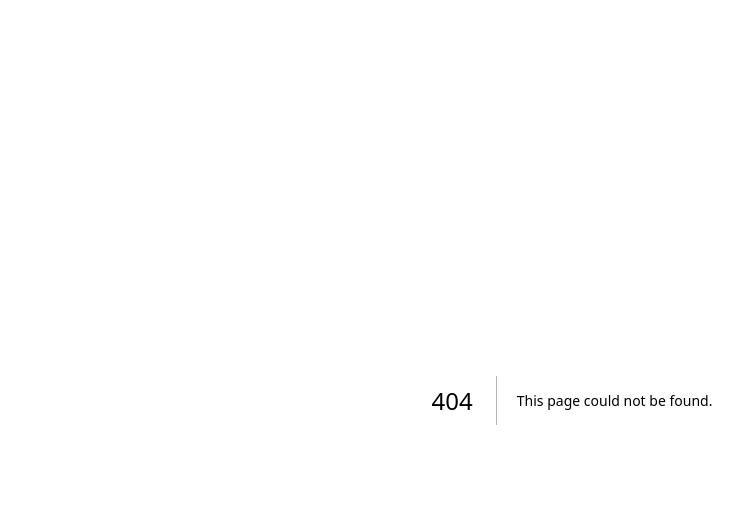
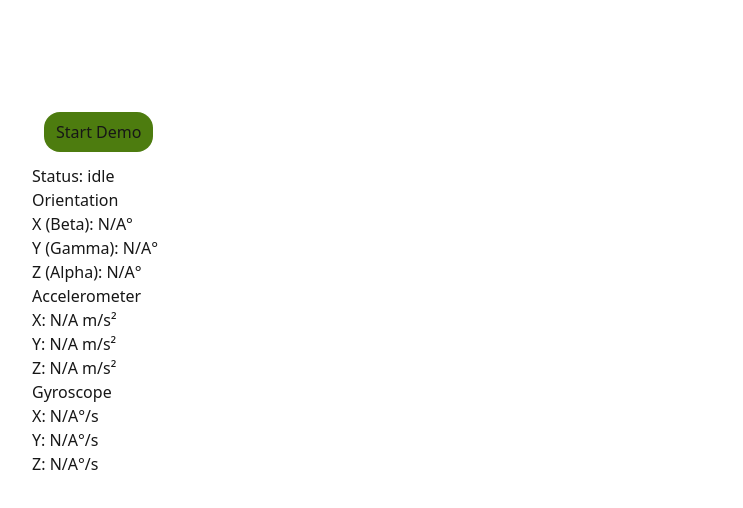
Before and after one commit to 00AbHi00/nextjsGames, a Next.js app: page /sensor in a window 1280 px wide. Before the commit this address had no page. Shown: the top 508 px of the page, without its empty margins (68-811 px from the left). Built offline with nearby package versions, Linux system fonts and the light colour scheme.

Commit message:
Sensor page

```diff
--- /dev/null
+++ b/src/app/(games)/sensor/page.tsx
@@ -0,0 +1,137 @@
+// Sensor data doesn't work with http so need to use
+// localtunnel and need to keep public ip as password in the device accessing it
+
+// PS C:\nextjs\abhishek_website> npx localtunnel --port 3000 --subdomain abhishek
+
+"use client";
+
+import { useState } from "react";
+
+type SensorData = {
+  alpha: number | null;
+  beta: number | null;
+  gamma: number | null;
+  x: number | null;
+  y: number | null;
+  z: number | null;
+  rotationRateX: number | null;
+  rotationRateY: number | null;
+  rotationRateZ: number | null;
+};
+
+export default function SensorDemo() {
+  const [data, setData] = useState<SensorData>({
+    alpha: null,
+    beta: null,
+    gamma: null,
+    x: null,
+    y: null,
+    z: null,
+    rotationRateX: null,
+    rotationRateY: null,
+    rotationRateZ: null,
+  });
+  const [status, setStatus] = useState<string>("idle");
+
+  const handleStart = async () => {
+    setStatus("requesting-permission");
+    try {
+      const dmReq = (DeviceMotionEvent as any)?.requestPermission;
+      const doReq = (DeviceOrientationEvent as any)?.requestPermission;
+
+      if (typeof dmReq === "function" || typeof doReq === "function") {
+        if (typeof dmReq === "function") {
+          const r = await dmReq();
+          if (r !== "granted")
+            throw new Error("DeviceMotion permission denied");
+        }
+        if (typeof doReq === "function") {
+          const r = await doReq();
+          if (r !== "granted")
+            throw new Error("DeviceOrientation permission denied");
+        }
+      }
+      setStatus("permission-granted");
+    } catch (err) {
+      console.error("Permission request failed", err);
+      setStatus("permission-denied");
+      return;
+    }
+
+    setStatus("listening");
+
+    const handleMotion = (e: DeviceMotionEvent) => {
+      setData((prevData) => ({
+        ...prevData,
+        x: e.acceleration?.x ?? null,
+        y: e.acceleration?.y ?? null,
+        z: e.acceleration?.z ?? null,
+        rotationRateX: e.rotationRate?.alpha ?? null,
+        rotationRateY: e.rotationRate?.beta ?? null,
+        rotationRateZ: e.rotationRate?.gamma ?? null,
+      }));
+    };
+
+    const handleOrientation = (e: DeviceOrientationEvent) => {
+      setData((prevData) => ({
+        ...prevData,
+        alpha: e.alpha ?? null,
+        beta: e.beta ?? null,
+        gamma: e.gamma ?? null,
+      }));
+    };
+
+    window.addEventListener("devicemotion", handleMotion);
+    window.addEventListener("deviceorientation", handleOrientation);
+
+    return () => {
+      window.removeEventListener("devicemotion", handleMotion);
+      window.removeEventListener("deviceorientation", handleOrientation);
+    };
+  };
+
+  return (
+    <div style={{ padding: 100, fontFamily: "system-ui, sans-serif" }}>
+      <button
+        className="bg-lime-700 m-3 p-3 rounded-2xl "
+        onClick={handleStart}
+        style={{ padding: "8px 12px", cursor: "pointer" }}
+      >
+        Start Demo
+      </button>
+      <div>Status: {status}</div>
+      <div>
+        <h4>Orientation</h4>
+        <p>X (Beta): {data.beta !== null ? data.beta.toFixed(2) : "N/A"}°</p>
+        <p>Y (Gamma): {data.gamma !== null ? data.gamma.toFixed(2) : "N/A"}°</p>
+        <p>Z (Alpha): {data.alpha !== null ? data.alpha.toFixed(2) : "N/A"}°</p>
+      </div>
+
+      <div>
+        <h4>Accelerometer</h4>
+        <p>X: {data.x !== null ? data.x.toFixed(2) : "N/A"} m/s²</p>
+        <p>Y: {data.y !== null ? data.y.toFixed(2) : "N/A"} m/s²</p>
+        <p>Z: {data.z !== null ? data.z.toFixed(2) : "N/A"} m/s²</p>
+      </div>
+
+      <div>
+        <h4>Gyroscope</h4>
+        <p>
+          X:{" "}
+          {data.rotationRateX !== null ? data.rotationRateX.toFixed(2) : "N/A"}
+          °/s
+        </p>
+        <p>
+          Y:{" "}
+          {data.rotationRateY !== null ? data.rotationRateY.toFixed(2) : "N/A"}
+          °/s
+        </p>
+        <p>
+          Z:{" "}
+          {data.rotationRateZ !== null ? data.rotationRateZ.toFixed(2) : "N/A"}
+          °/s
+        </p>
+      </div>
+    </div>
+  );
+}
--- /dev/null
+++ b/src/app/(games)/spin_that_wheel/page.tsx
@@ -0,0 +1,58 @@
+"use client";
+import { useEffect, useState } from "react";
+
+export default function SpinThatWheel() {
+  const [itemList, setItemList] = useState({
+    id: Number,
+    content: String,
+    percentage: Number,
+  });
+
+  const [spin, setSpin] = useState(0);
+
+  return (
+    <div className="m-10">
+      <div
+        className="size-20 bg-red-50 m-auto "
+        style={{
+          rotate: "180deg",
+          clipPath: "polygon(50% 0, 100% 100%, 0 100%)",
+        }}
+      ></div>
+      <div
+        style={{ rotate: `${spin}deg`, animationDuration: "10000ms" }}
+        className="
+        after:bg-red-900 after:absolute after:top-3
+        transition-all
+        ease-out
+        bg-gradient-to-tr relative from-purple-500 via-pink-700 to-orange-300  m-auto -mt-3  size-96 rounded-full"
+      >
+        {/* total items=2 360/2 */}
+        {Array(3).fill(null).map((_, index) => {
+          return (
+            <div
+              style={{ rotate: `${360/3*index}deg`,transformOrigin:'center' }}
+              className="size-44  bg-red-400"
+            >
+                adasd
+            </div>
+          );
+        })}
+      </div>
+      <div className="flex justify-center m-4">
+        <button
+          onClick={() =>
+            setSpin((x) => {
+              return Math.round(x + 2500 + Math.random() * 360);
+            })
+          }
+          className="p-3 text-center bg-red-600 rounded "
+        >
+          Spin
+          {spin}
+        </button>
+      </div>
+
+     </div>
+  );
+}
```
